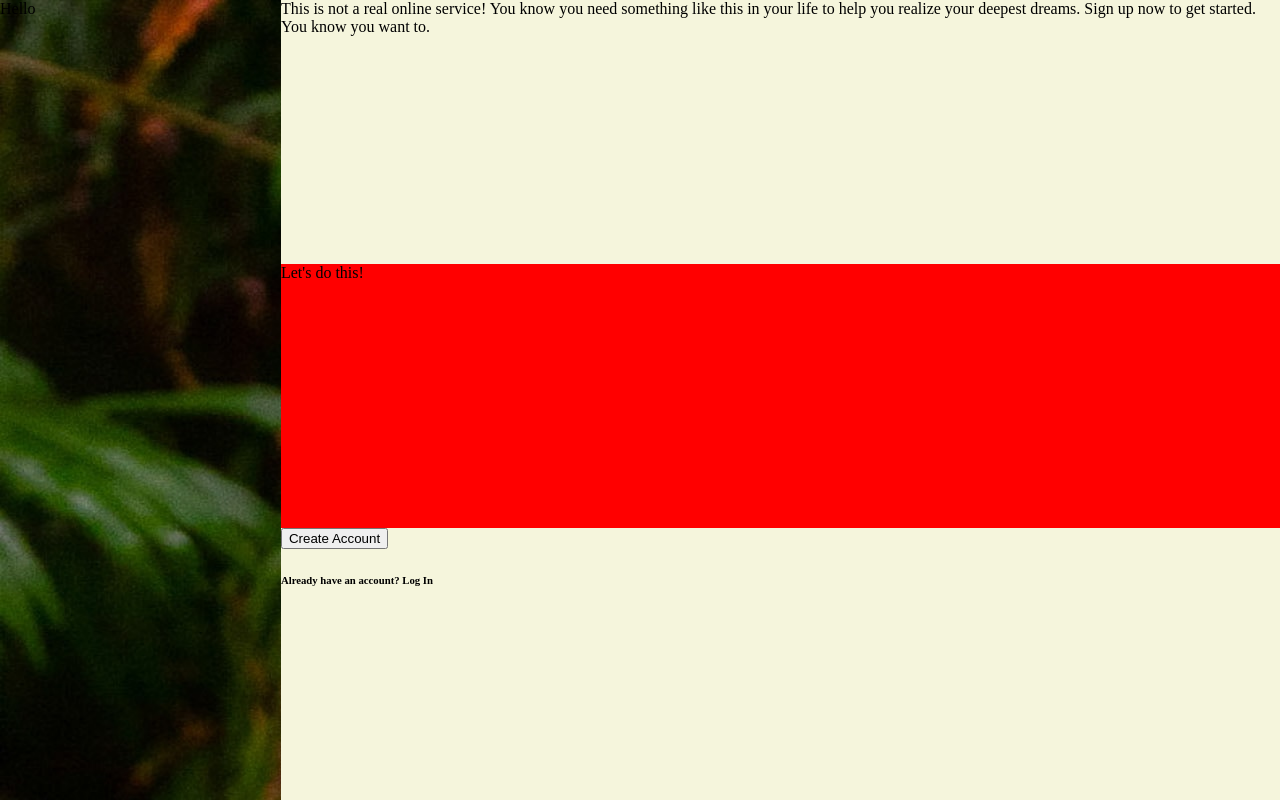
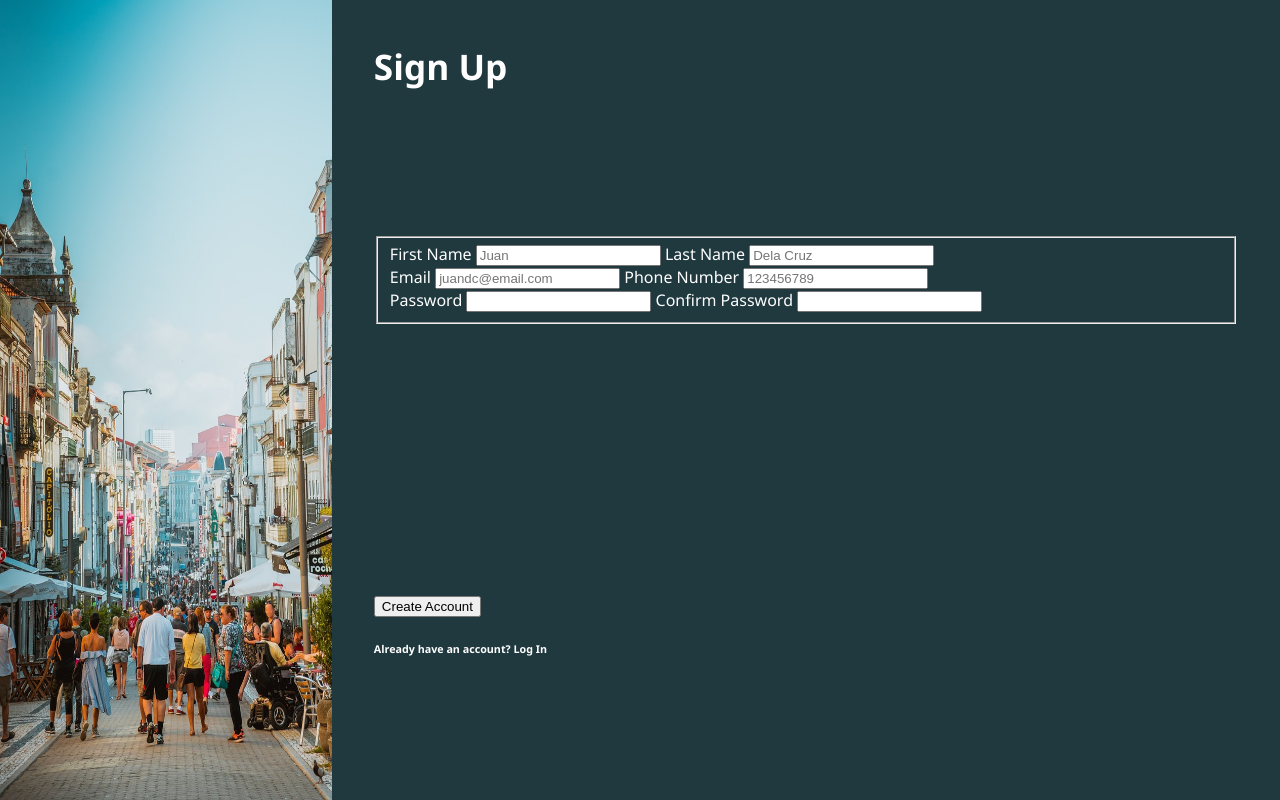
Before and after one commit to DefyingGravity10/sign-up-form, a plain HTML site: page index.html in a window 1280 px wide. Drawn offline with Linux system fonts and the light colour scheme.

Commit message:
feat: Add necessary elements

```diff
--- a/css/style.css
+++ b/css/style.css
@@ -1,7 +1,8 @@
 /* Variables to be used as default styles*/
 :root {
-  --background-color: #fefefe;
-  --color: #242424;
+  --background-color: #1f393f;
+  --font-color: #fefefe;
+  --color2: #90cbd9;
 }
 
 body {
@@ -22,20 +23,47 @@ body {
 }
 
 .branding {
-  width: clamp(150px, 35%, 360px);
-  background-image: url("../assets/sample.jpg");
+  width: clamp(150px, 35%, 500px);
+  background-image: url("../assets/trip.jpg");
+  background-repeat: no-repeat;
+  background-size: 130% 100%;
+  background-position: -30px 0px;
 }
 
 .form-container {
   width: 100%;
-  background-color: beige;
+  font-family: 'Segoe UI', Tahoma, Geneva, Verdana, sans-serif;
+  font-weight: 400;
+  color: var(--font-color);
 }
 
 .form-container > div {
-  height: 33%;
+  background-color: var(--background-color);
+  padding: 42px;
 }
 
-.content {
-  background-color: red;
-  height: 33%;
+.header {
+  height: 20%;
 }
+
+div.content {
+  height: 50%;
+}
+
+.footer {
+  height: 30%;
+}
+
+h3 {
+  font-size: 2.2rem;
+  font-weight: 600;
+  margin: 0;
+}
+
+/* For smaller screen sizes but on desktop */
+@media (hover: hover) and (max-width: 960px) {
+  .branding {
+    background-size: 200% 100%;
+    background-position: -70px 0px;
+  }
+}
--- a/index.html
+++ b/index.html
@@ -8,20 +8,42 @@
 </head>
 <body>
   <div class="container">
-    <div class="branding">Hello</div>
+    <div class="branding"></div>
     <div class="form-container">
       <div class="header">
-        This is not a real online service! You know you need something like
-        this in your life to help you realize your deepest dreams.
-        Sign up now to get started.
-        <br/>
-        You know you want to.
+        <h3>Sign Up</h3>
       </div>
       <div class="content">
-        Let's do this!
+        <form action="dummy.path" method="POST">
+          <fieldset>
+            <div class="info">
+              <label for="first_name">First Name</label>
+              <input type="text" id="first_name" name="first_name" placeholder="Juan">
+
+              <label for="last_name">Last Name</label>
+              <input type="text" id="last_name" name="last_name" placeholder="Dela Cruz">
+            </div>
+            <div class="info">
+              <label for="email">Email</label>
+              <input type="email" id="email" name="email" placeholder="juandc@email.com">
+
+              <label for="phone_number">Phone Number</label>
+              <input type="number" id="phone_number" name="phone_number" placeholder="123456789">
+            </div>
+
+            <div class="info">
+              <label for="password">Password</label>
+              <input type="password" id="password" name="password">
+
+              <label for="password">Confirm Password</label>
+              <input type="password" id="confirm_password" name="confirm_password">
+            </div>
+
+          </fieldset>
+        </form>
       </div>
       <div class="footer">
-        <button>Create Account</button>
+        <button type="submit">Create Account</button>
         <h6>Already have an account? Log In</h6>
       </div>
     </div>
```
Also changed, not shown: assets/sample.jpg (deleted), assets/trip.jpg (added).
